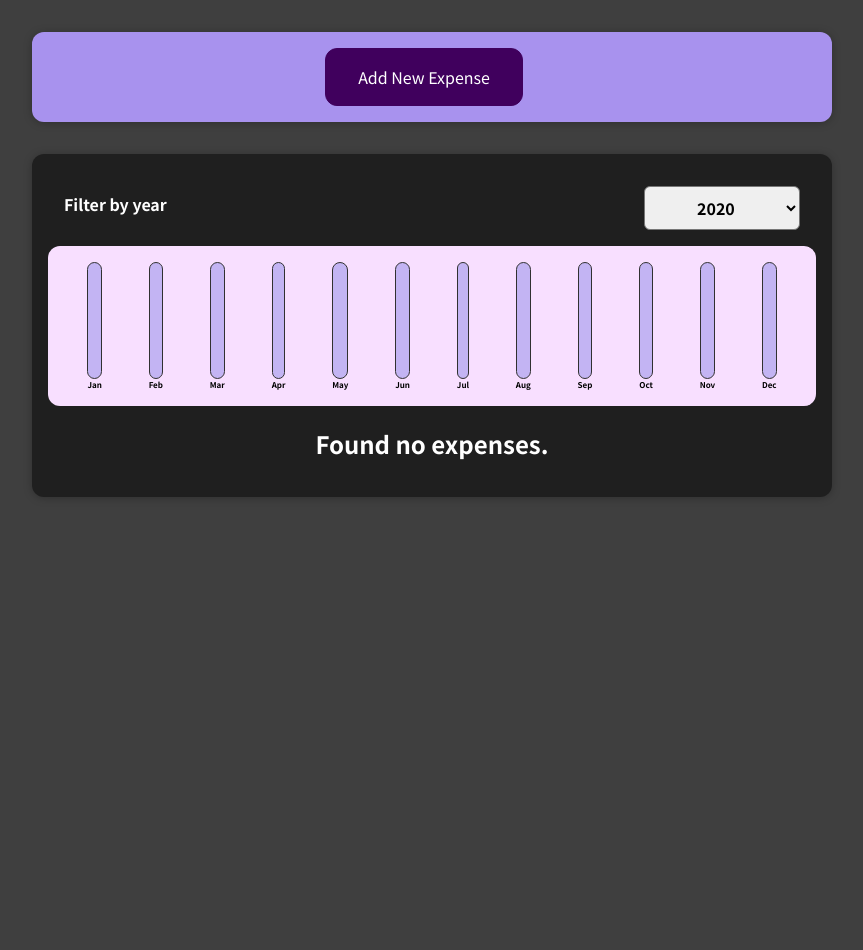
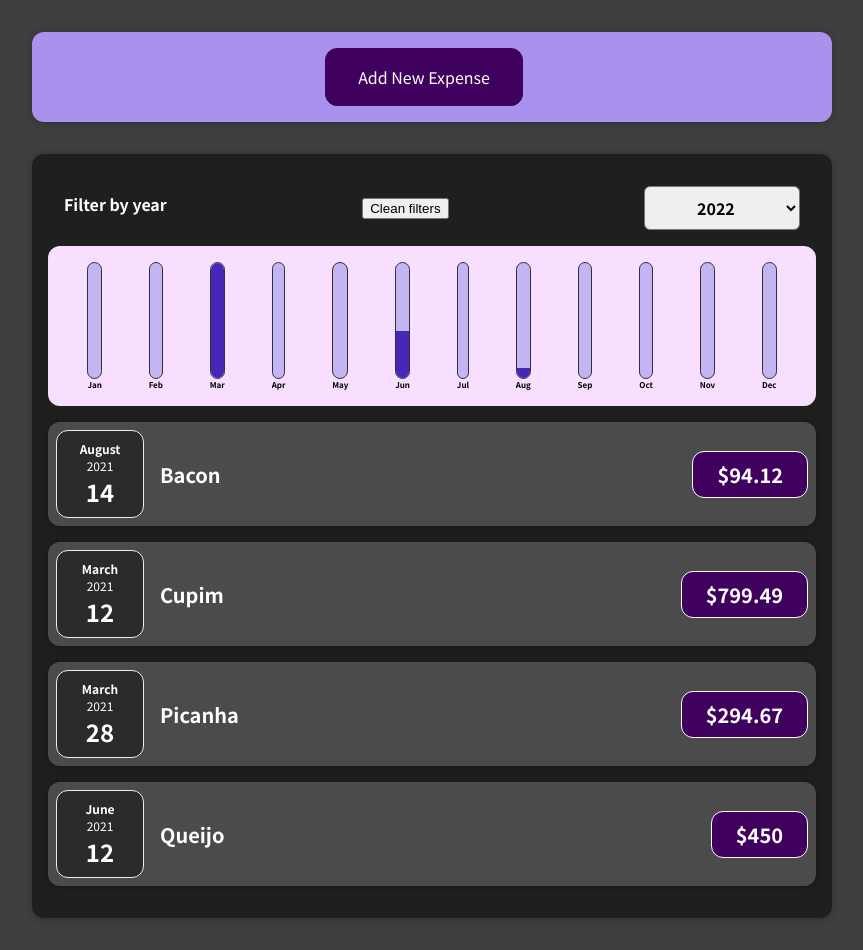
Before and after one commit to Frisonjr/expense-tracker, a React (Create React App) app: page / in a window 1280 px wide. Shown: the whole page, without its empty margins (208-1071 px from the left). Before the commit the page ends 800 px from the top, so only its background shows below. Built offline with nearby package versions, Linux system fonts and the light colour scheme.

Commit message:
clean filter button

```diff
--- a/src/components/Expenses/Expenses.js
+++ b/src/components/Expenses/Expenses.js
@@ -1,25 +1,35 @@
-import React, { useState } from 'react';
+import React, { useMemo, useState } from "react";
 
-import Card from '../UI/Card';
-import ExpensesFilter from './ExpensesFilter';
-import ExpensesList from './ExpensesList';
-import ExpensesChart from './ExpensesChart';
-import './Expenses.css';
+import Card from "../UI/Card";
+import ExpensesFilter from "./ExpensesFilter";
+import ExpensesList from "./ExpensesList";
+import ExpensesChart from "./ExpensesChart";
+import "./Expenses.css";
 
 const Expenses = (props) => {
-  const [filteredYear, setFilteredYear] = useState('2020');
+  const [filteredYear, setFilteredYear] = useState(undefined);
 
   const filterChangeHandler = (selectedYear) => {
     setFilteredYear(selectedYear);
   };
 
-  const filteredExpenses = props.items.filter((expense) => {
-    return expense.date.getFullYear().toString() === filteredYear;
-  });
+  // const filteredExpenses = props.items.filter((expense) => {
+  //   return expense.date.getFullYear().toString() === filteredYear;
+  // });
+
+  const filteredExpenses = useMemo(() => {
+    if (filteredYear) {
+      return props.items.filter((expense) => {
+        return expense.date.getFullYear().toString() === filteredYear;
+      });
+    } else {
+      return props.items;
+    }
+  }, [filteredYear, props]);
 
   return (
     <div>
-      <Card className='expenses'>
+      <Card className="expenses">
         <ExpensesFilter
           selected={filteredYear}
           onChangeFilter={filterChangeHandler}
--- a/src/components/Expenses/ExpensesFilter.js
+++ b/src/components/Expenses/ExpensesFilter.js
@@ -11,6 +11,7 @@ const ExpensesFilter = (props) => {
     <div className='expenses-filter'>
       <div className='expenses-filter__control'>
         <label>Filter by year</label>
+        <button onClick={() => props.onChangeFilter(undefined)}>Clean filters</button>
         <select value={props.selected} onChange={dropdownChangeHandler}>
           <option value='2022'>2022</option>
           <option value='2021'>2021</option>
```
